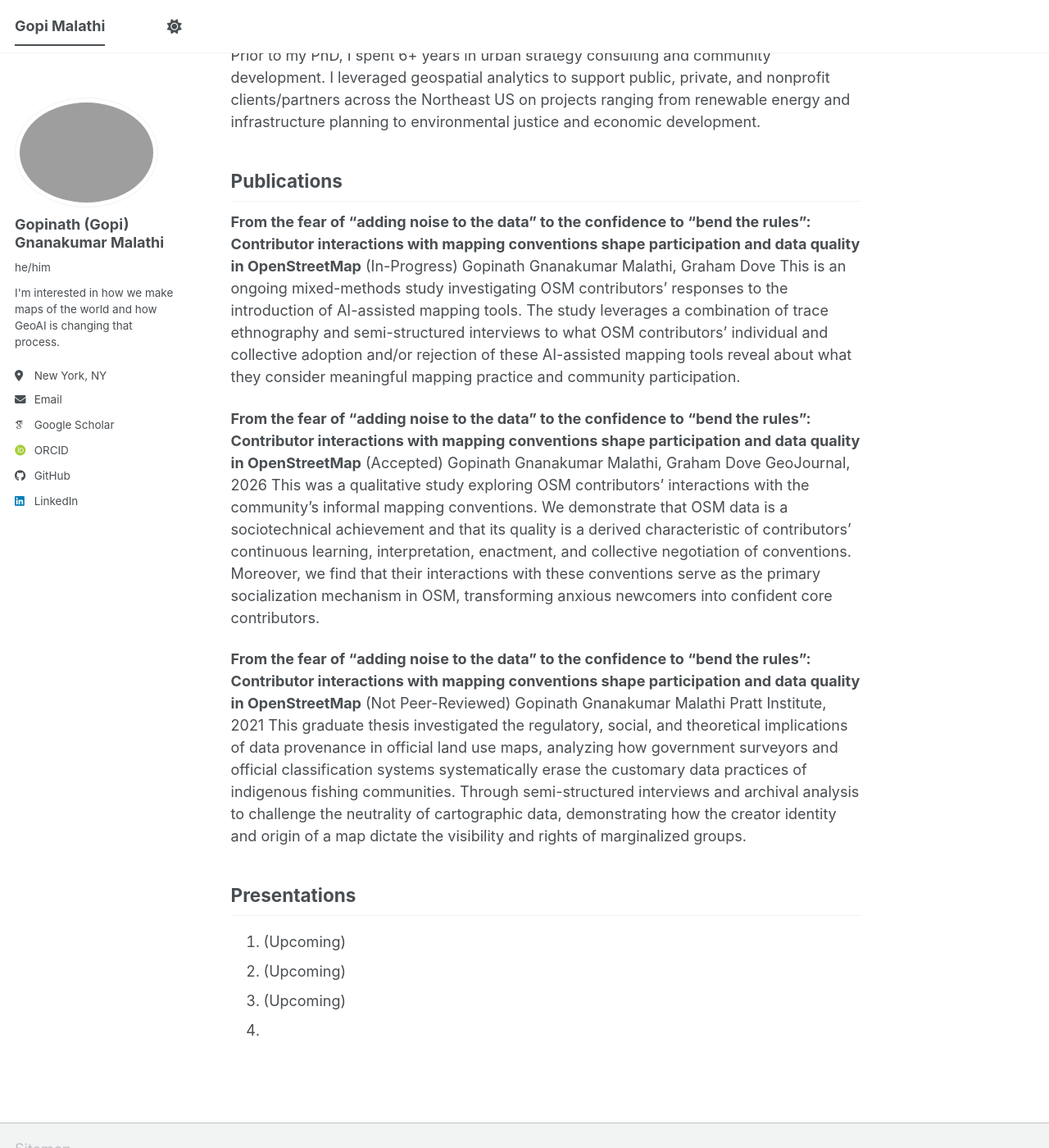
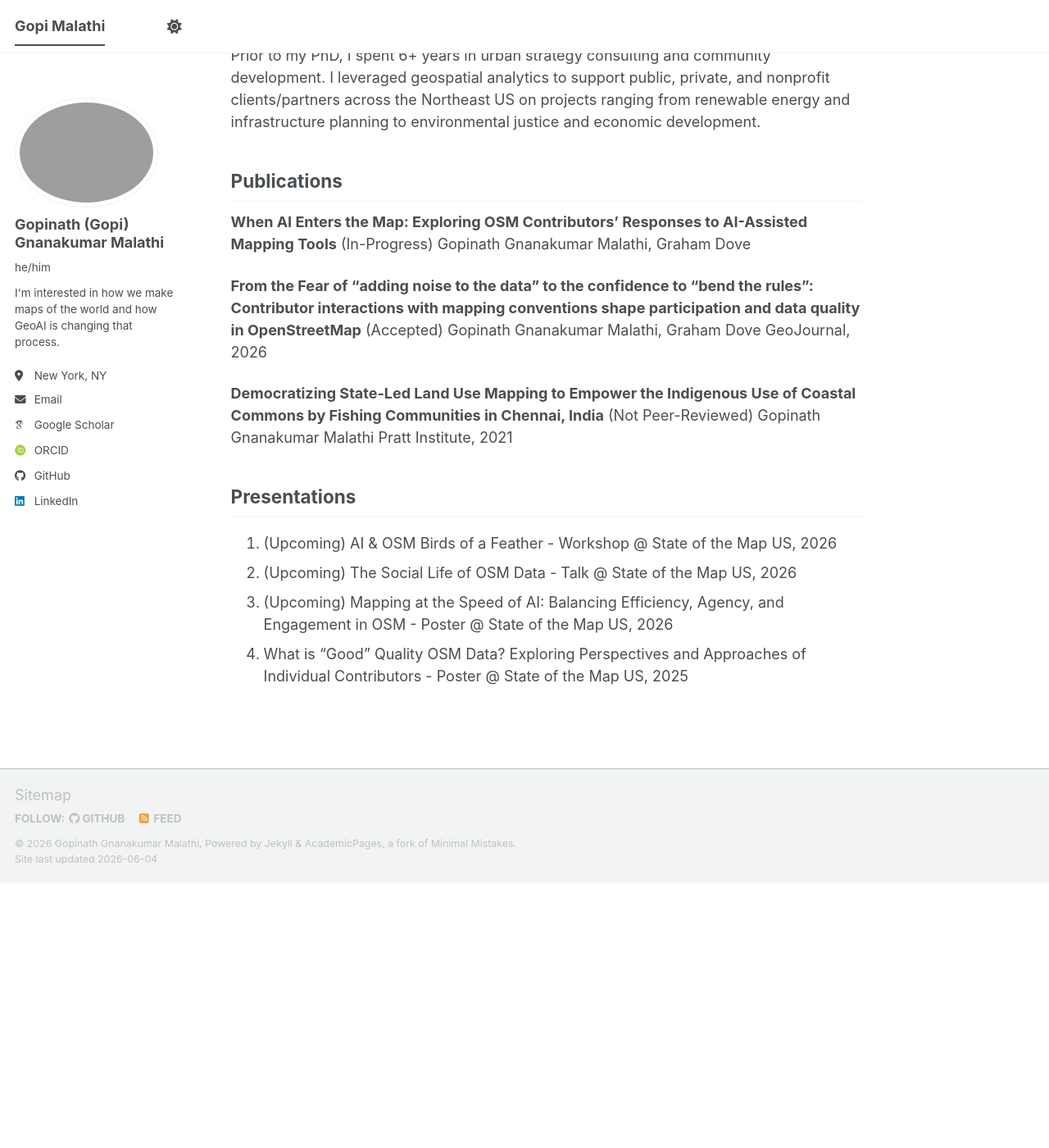
Before and after one commit to Gopi-Malathi/gopi-malathi.github.io, a Jekyll site: the page built from _pages/about.md, in a window 1280 px wide and 1400 px high, scrolled down 351 px. Shown: the whole window at 82% size. Built offline with Jekyll 4.4.1, drawn with Linux system fonts in a browser that asks for light colours; some web fonts are replaced; a script bundle is joined from its source files by our own code; library files that are not in the unit come from our copies; after the commit the page ends 1427 px from its top, so only the background shows below that.

Commit message:
Update about.md

```diff
--- a/_pages/about.md
+++ b/_pages/about.md
@@ -15,24 +15,21 @@
 
 ## Publications
 
-**From the fear of "adding noise to the data" to the confidence to "bend the rules": Contributor interactions with mapping conventions shape participation and data quality in OpenStreetMap** (In-Progress)
+**When AI Enters the Map: Exploring OSM Contributors’ Responses to AI-Assisted Mapping Tools** (In-Progress)
 Gopinath Gnanakumar Malathi, Graham Dove
-This is an ongoing mixed-methods study investigating OSM contributors' responses to the introduction of AI-assisted mapping tools. The study leverages a combination of trace ethnography and semi-structured interviews to what OSM contributors’ individual and collective adoption and/or rejection of these AI-assisted mapping tools reveal about what they consider meaningful mapping practice and community participation.
 
-**From the fear of "adding noise to the data" to the confidence to "bend the rules": Contributor interactions with mapping conventions shape participation and data quality in OpenStreetMap** (Accepted)
+**From the Fear of "adding noise to the data" to the confidence to "bend the rules": Contributor interactions with mapping conventions shape participation and data quality in OpenStreetMap** (Accepted)
 Gopinath Gnanakumar Malathi, Graham Dove
 GeoJournal, 2026
-This was a qualitative study exploring OSM contributors' interactions with the community's informal mapping conventions. We demonstrate that OSM data is a sociotechnical achievement and that its quality is a derived characteristic of contributors’ continuous learning, interpretation, enactment, and collective negotiation of conventions. Moreover, we find that their interactions with these conventions serve as the primary socialization mechanism in OSM, transforming anxious newcomers into confident core contributors.
 
-**From the fear of "adding noise to the data" to the confidence to "bend the rules": Contributor interactions with mapping conventions shape participation and data quality in OpenStreetMap** (Not Peer-Reviewed)
+**Democratizing State-Led Land Use Mapping to Empower the Indigenous Use of Coastal Commons by Fishing Communities in Chennai, India** (Not Peer-Reviewed)
 Gopinath Gnanakumar Malathi
 Pratt Institute, 2021
-This graduate thesis investigated the regulatory, social, and theoretical implications of data provenance in official land use maps, analyzing how government surveyors and official classification systems systematically erase the customary data practices of indigenous fishing communities. Through semi-structured interviews and archival analysis to challenge the neutrality of cartographic data, demonstrating how the creator identity and origin of a map dictate the visibility and rights of marginalized groups.
 
 
 ## Presentations
 
-1. (Upcoming)
-2. (Upcoming)
-3. (Upcoming)
-4.
+1. (Upcoming) AI & OSM Birds of a Feather - Workshop @ State of the Map US, 2026
+2. (Upcoming) The Social Life of OSM Data - Talk @ State of the Map US, 2026
+3. (Upcoming) Mapping at the Speed of AI: Balancing Efficiency, Agency, and Engagement in OSM - Poster @ State of the Map US, 2026
+4. What is “Good” Quality OSM Data? Exploring Perspectives and Approaches of Individual Contributors - Poster @ State of the Map US, 2025
```
